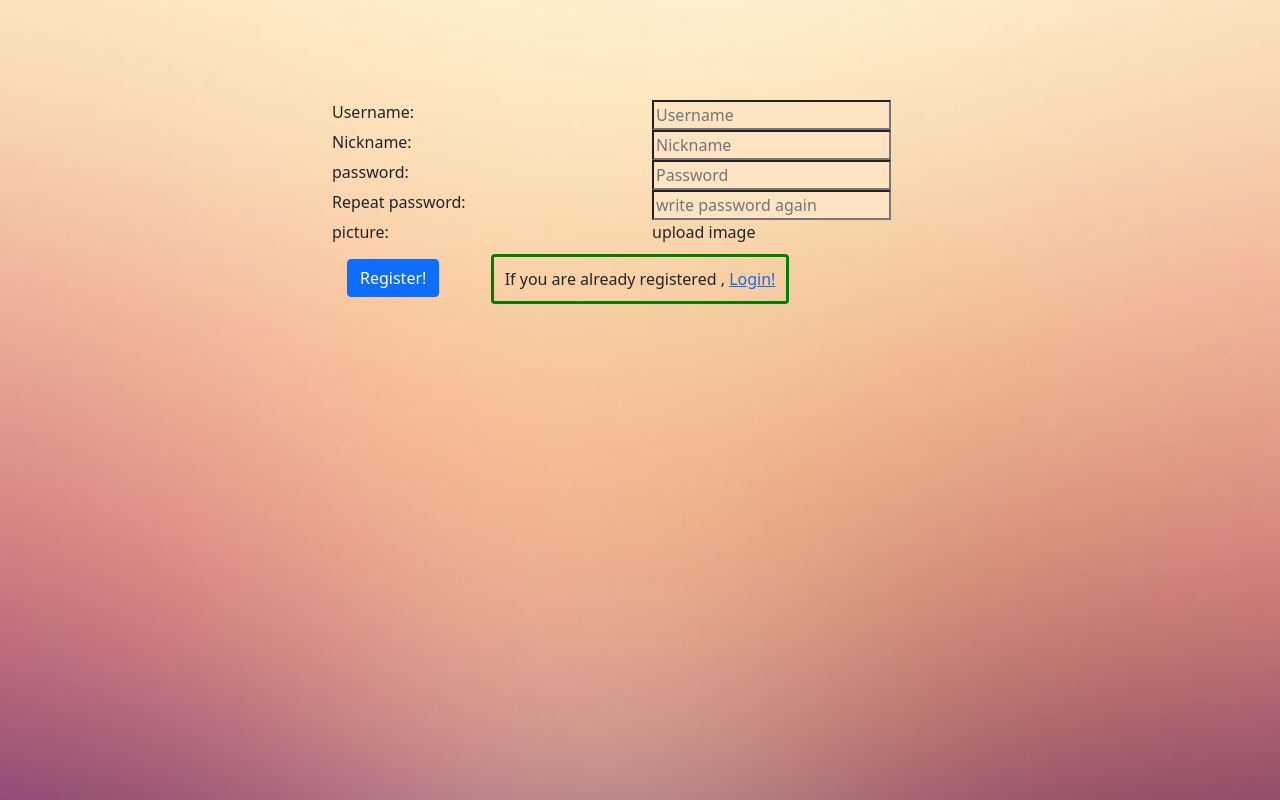
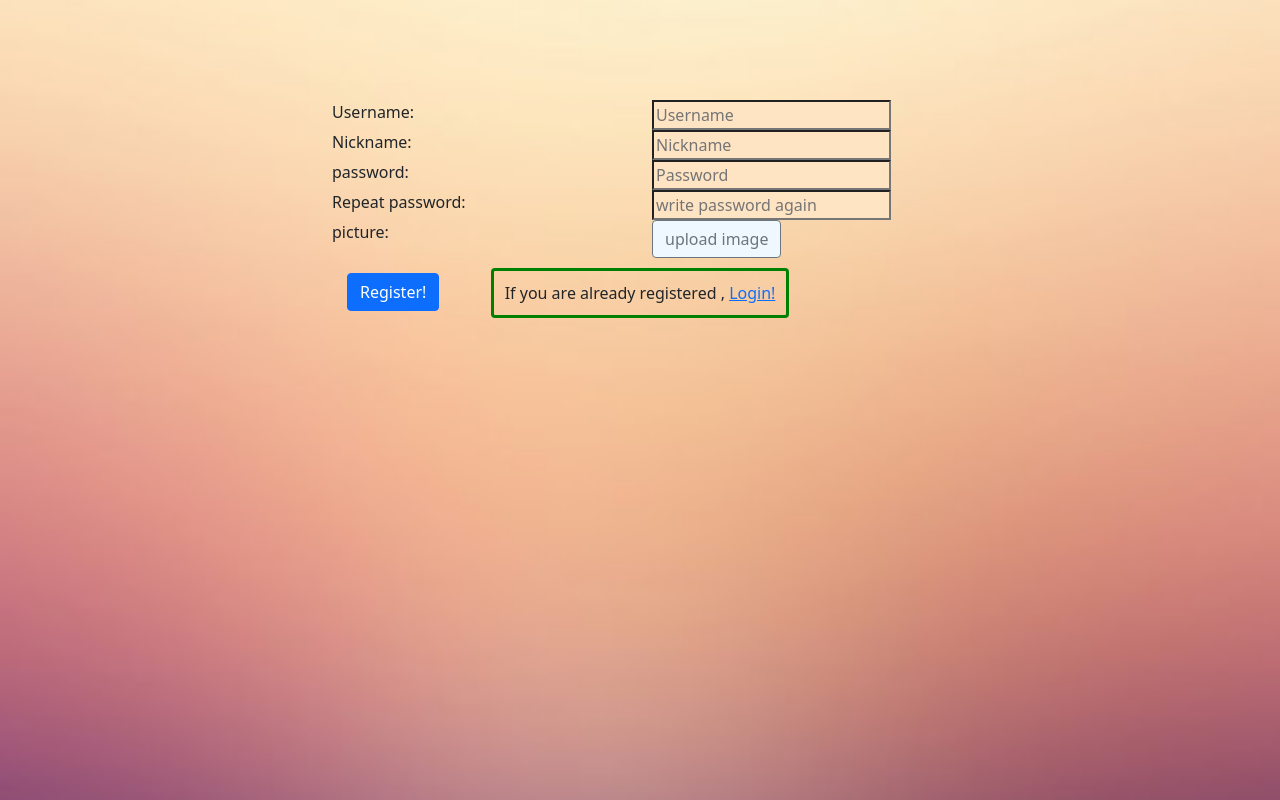
Before and after one commit to Yosef-Perelman/chat-project, a React (Create React App) app: page /Register in a window 1280 px wide. Built offline with nearby package versions, Linux system fonts and the light colour scheme.

Commit message:
make upload image a button

```diff
--- a/src/components/Register.jsx
+++ b/src/components/Register.jsx
@@ -74,7 +74,7 @@ function Register({ changeUsersList }) {
                         <Col>picture:</Col>
                         <Col>
 
-                            <label for="uploadImg">
+                            <label for="uploadImg" class="btn btn-outline-secondary" style={{"background-color": "aliceblue"}}>
                                 upload image
                                 <input type={"file"} id="uploadImg" hidden={true}
                                     onChange={(e) => uploadImage(e)} />
```
